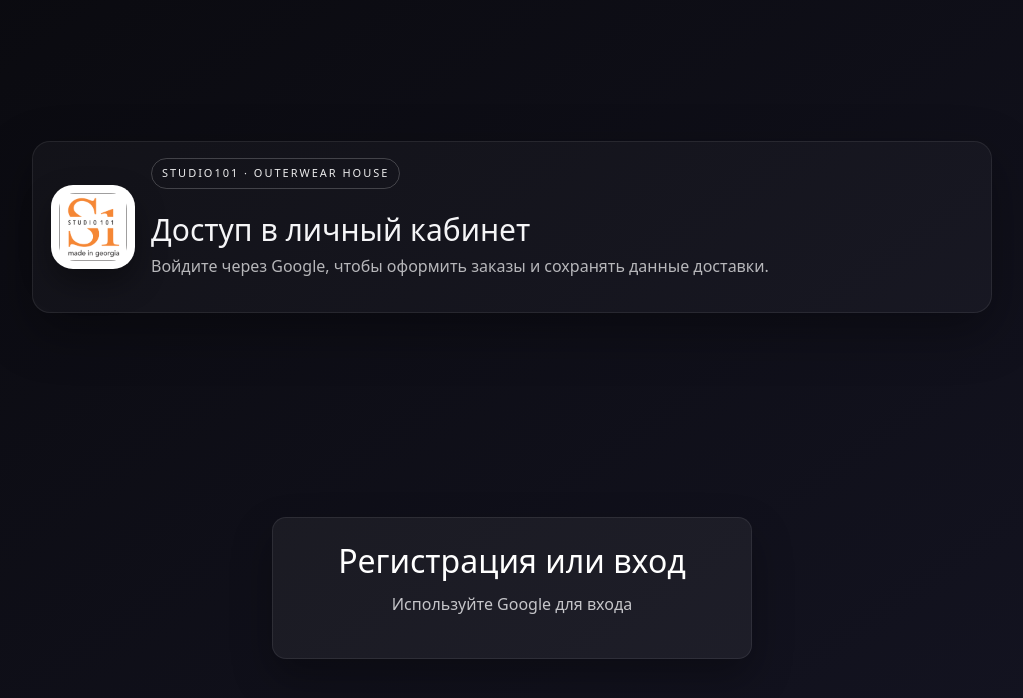
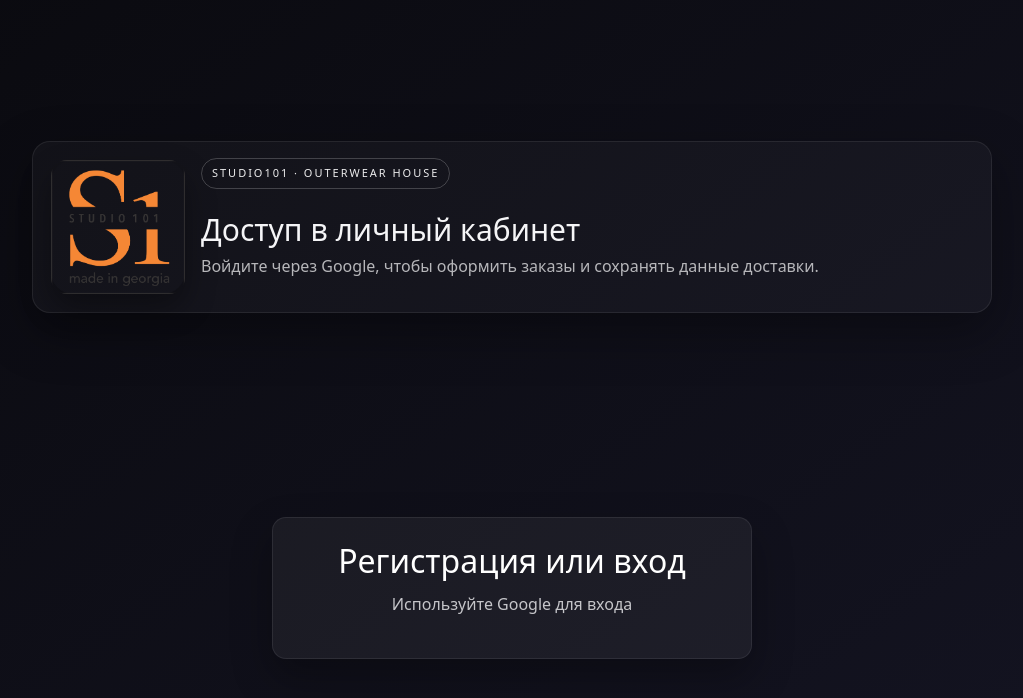
Before and after one commit to rkurdadze/S1-frontend, an Angular app: page /login in a window 1280 px wide. Shown: the top 698 px of the page, without its empty margins (128-1151 px from the left). Built offline with nearby package versions, Linux system fonts and the light colour scheme.

Commit message:
Update login.component.scss

```diff
--- a/src/app/pages/login/login.component.scss
+++ b/src/app/pages/login/login.component.scss
@@ -22,11 +22,9 @@
 }
 
 .logo-badge {
-  width: 84px;
-  height: 84px;
-  padding: 8px;
+  width: 134px;
+  height: 134px;
   border-radius: 22px;
-  background: #fff;
   display: grid;
   place-items: center;
   box-shadow: 0 14px 30px rgba(0, 0, 0, 0.35);
```
